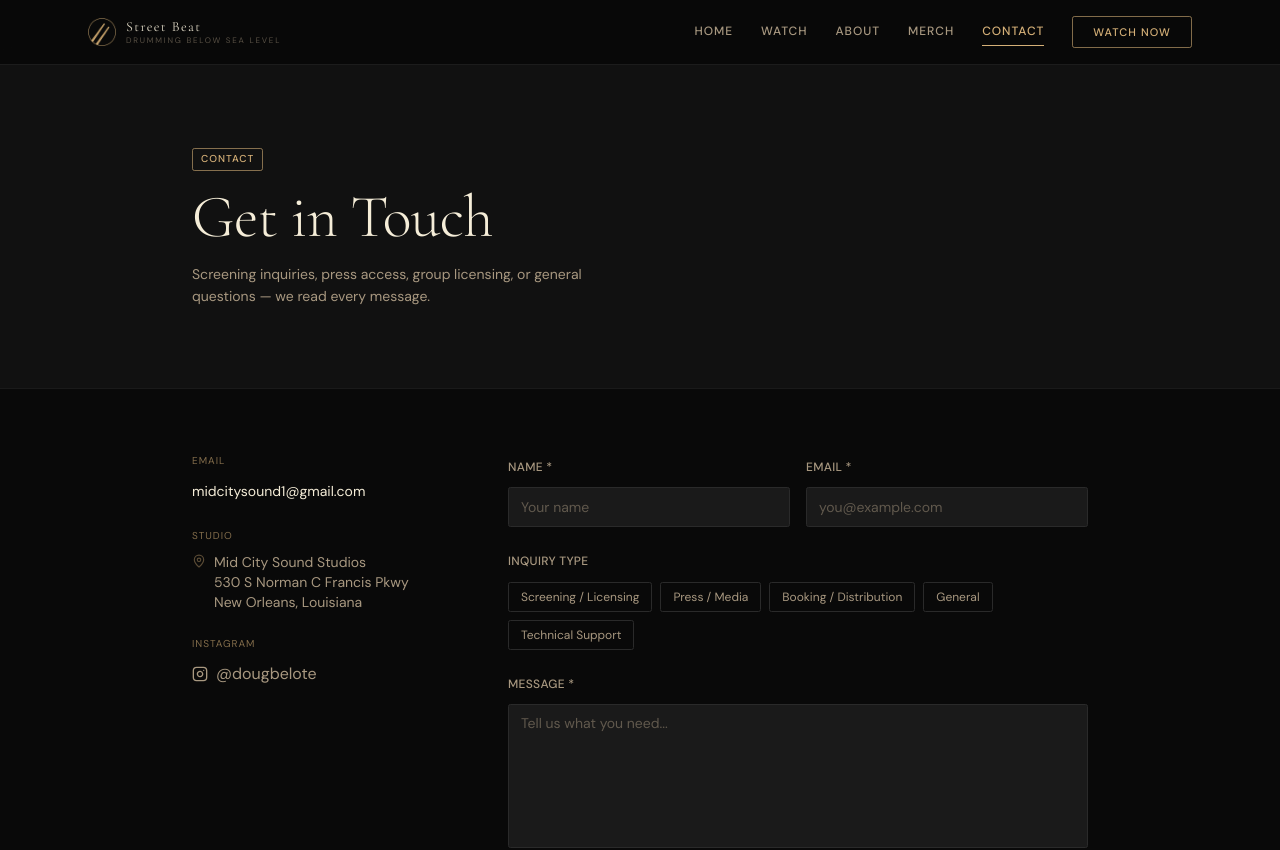
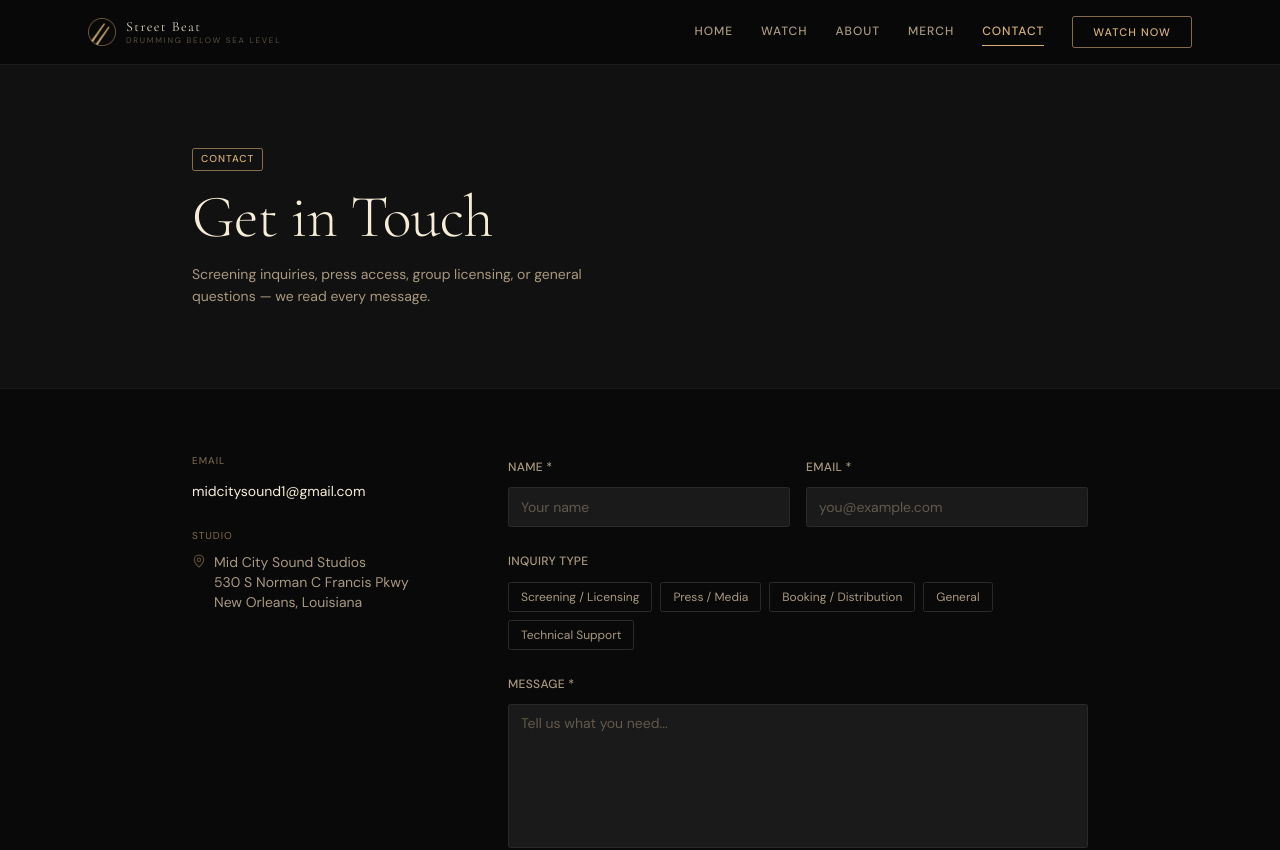
Before and after one commit to flu-wop/streetbeat, a Next.js app: page /contact in a window 1280 px wide. Shown: the top 850 px of the page. Built offline with nearby package versions, Linux system fonts and the light colour scheme.

Commit message:
remove Instagram from contact

```diff
--- a/src/app/contact/page.tsx
+++ b/src/app/contact/page.tsx
@@ -1,7 +1,7 @@
 // src/app/contact/page.tsx
 "use client"
 import { useState } from "react"
-import { Mail, CheckCircle2, MapPin, Instagram } from "lucide-react"
+import { Mail, CheckCircle2, MapPin } from "lucide-react"
 import { Button }   from "@/components/ui/button"
 import { Badge }    from "@/components/ui/badge"
 import { Input }    from "@/components/ui/input"
@@ -47,13 +47,6 @@ export default function ContactPage() {
                 <span>Mid City Sound Studios<br />530 S Norman C Francis Pkwy<br />New Orleans, Louisiana</span>
               </div>
             </div>
-            <div>
-              <p className="text-[10px] tracking-widest uppercase text-gold/60 mb-2">Instagram</p>
-              <a href="https://www.instagram.com/dougbelote/" target="_blank" rel="noopener noreferrer" className="flex items-center gap-2 text-mist hover:text-gold transition-colors">
-                <Instagram className="w-4 h-4 shrink-0" />
-                @dougbelote
-              </a>
-            </div>
           </div>
           {sent ? (
             <div className="flex flex-col items-center justify-center py-16 space-y-5 text-center">
```
